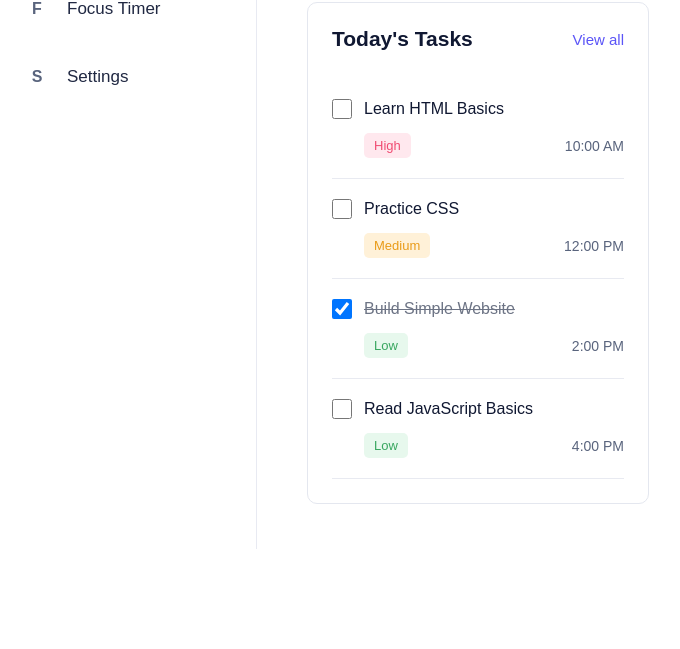
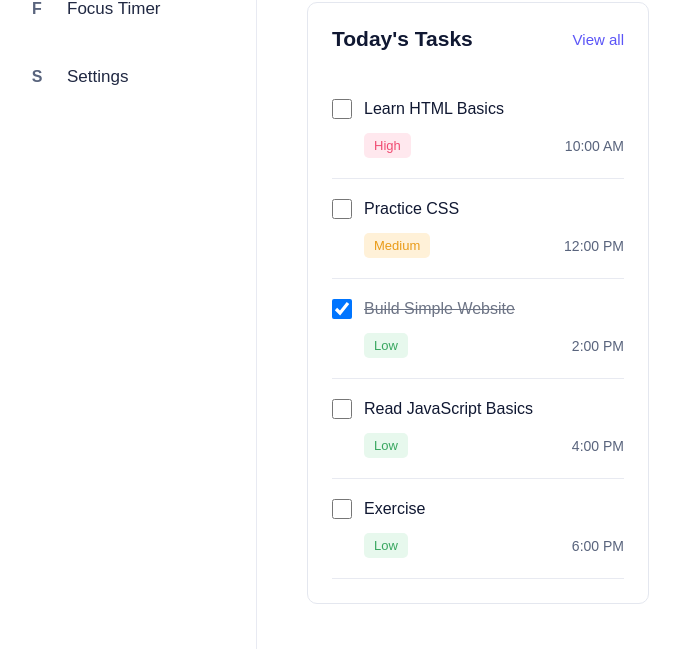
Before and after one commit to peterygalaxy-arch/Time-Management, a Flask app: page / in a window 1280 px wide. Shown: the part 349-998 px from the top of the page, without its empty margins (23-703 px from the left). Before the commit the page ends 898 px from the top, so only its background shows below. Run offline with Flask 3, Linux system fonts and the light colour scheme.

Commit message:
add the exercise task

```diff
--- a/templates/index.html
+++ b/templates/index.html
@@ -156,6 +156,18 @@
                                 <span class="task-time">4:00 PM</span>
                             </div>
                         </div>
+
+                        <div class="task-row">
+                            <div class="task-name">
+                                <input type="checkbox" id="task-five">
+                                <label for="task-five">Exercise</label>
+                            </div>
+
+                            <div class="task-details">
+                                <span class="priority low">Low</span>
+                                <span class="task-time">6:00 PM</span>
+                            </div>
+                        </div>
                     </div>
                 </div>
             </div>
```
